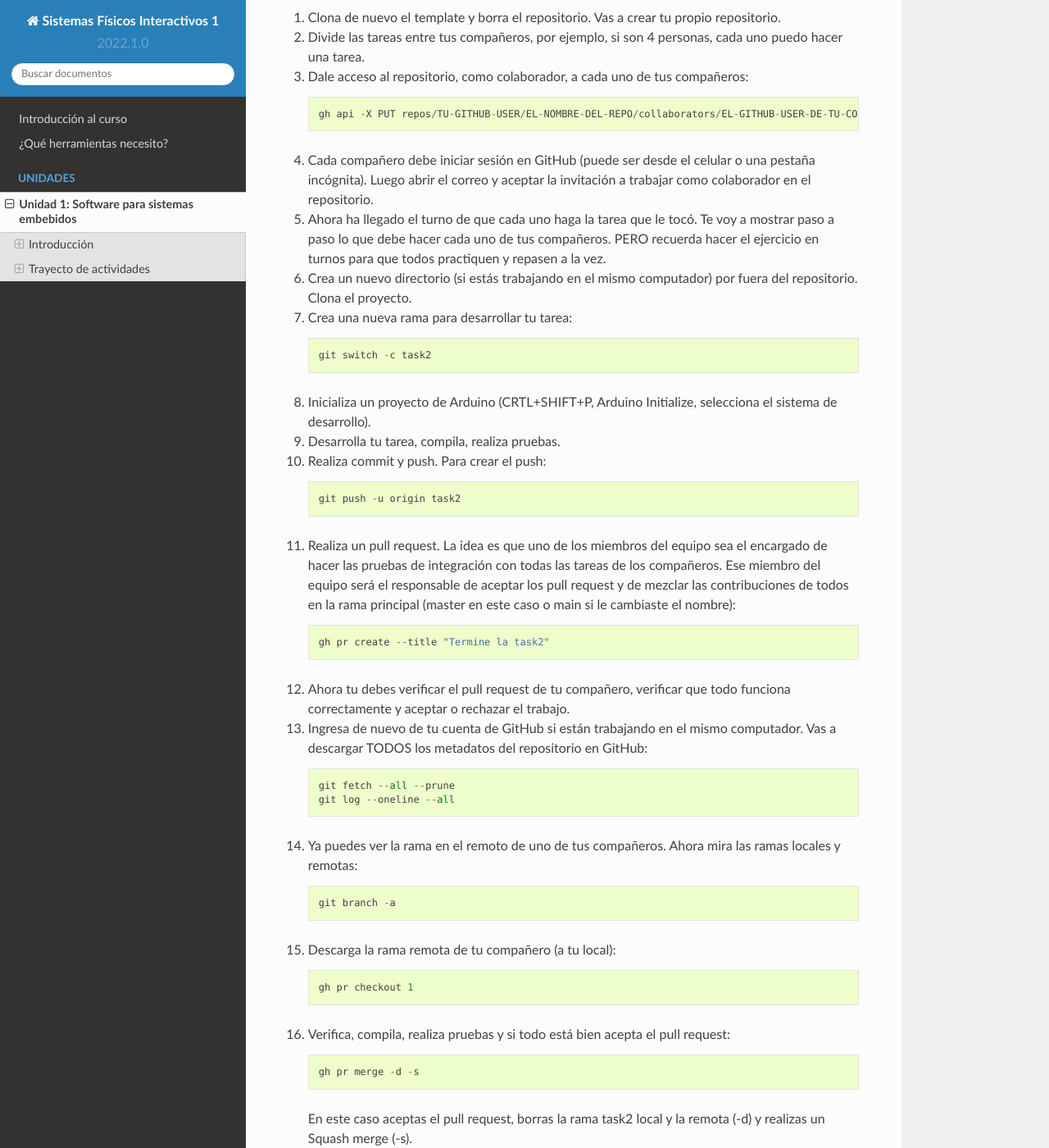
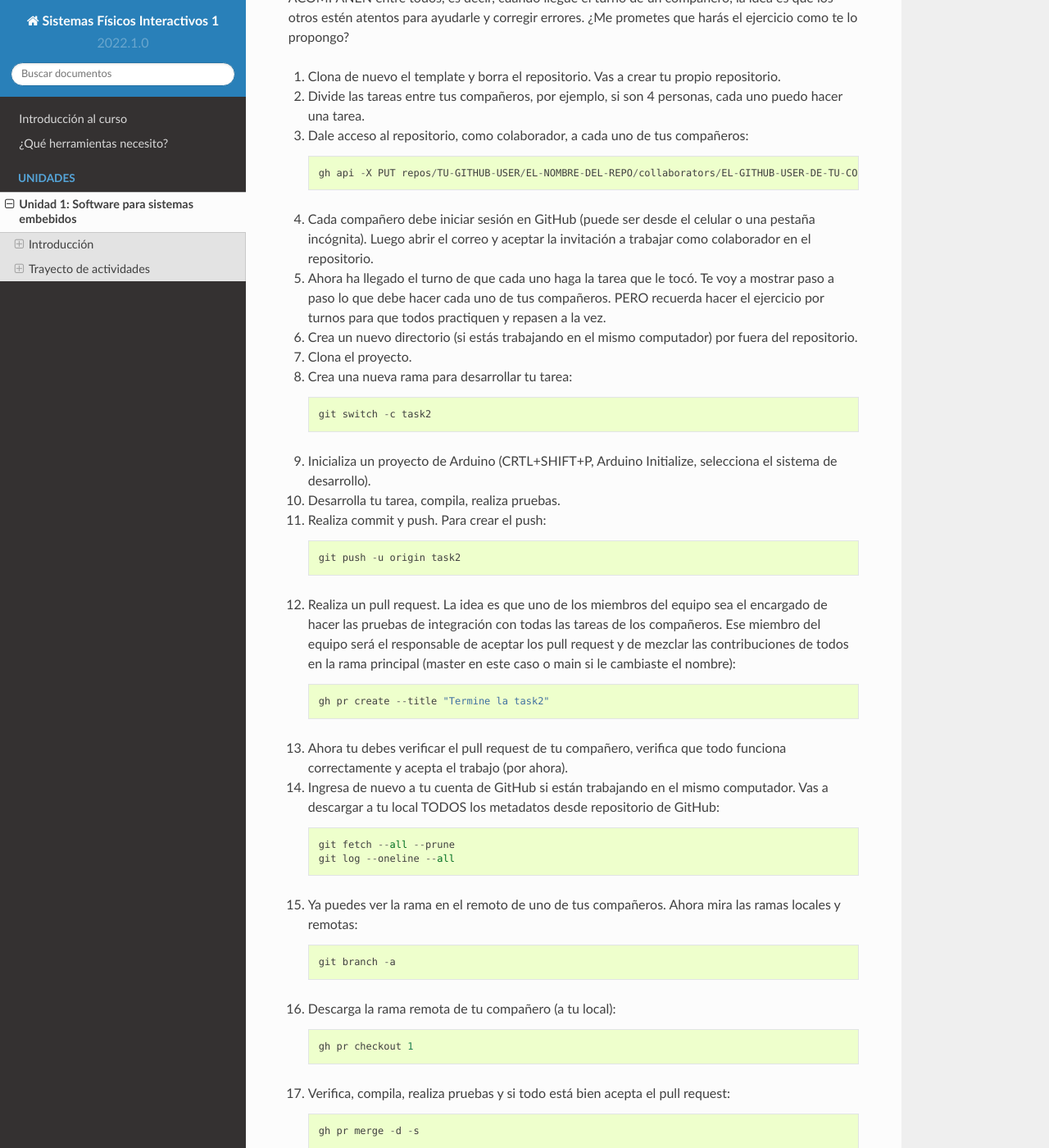
Before and after one commit to juanferfranco/SistemasFisicosInteractivos1, a Sphinx documentation site: the page built from docs/_unidad1/unidad1.rst, in a window 1280 px wide and 1400 px high, scrolled down 9868 px. Shown: the whole window at 82% size. Built offline with Sphinx 7.4.7 and the Read the Docs theme 2.0.0, drawn with Linux system fonts in a browser that asks for light colours; pages that are not in the unit, such as notebooks, are missing from menus; some of the changed text lies outside the part shown.

Commit message:
Minor fixes before publish

```diff
--- a/docs/_unidad1/unidad1.rst
+++ b/docs/_unidad1/unidad1.rst
@@ -384,8 +384,9 @@ que deberás hacer es dividirlo por tareas.
   }
 
 Luego, cada tarea estará compuesta de un archivo .h y un archivo cpp.
-En el archivo .h publicarás el API de tu tarea, es decir, el nombre
-del método. En el archivo .cpp estará la implementación.
+En el archivo .h publicarás el API de tu tarea, por ejemplo, el prototipo
+del método que define la tarea (el tipo de retorno, el tipo de los
+argumentos). En el archivo .cpp estará la implementación de la tarea en sí.
 
 Ejercicio 10: RETO
 ^^^^^^^^^^^^^^^^^^^^^^^
@@ -509,11 +512,13 @@ el ejercicio como te lo propongo?
 
 #. Ahora ha llegado el turno de que cada uno haga la tarea que le tocó. Te
    voy a mostrar paso a paso lo que debe hacer cada uno de tus compañeros. PERO
-   recuerda hacer el ejercicio en turnos para que todos practiquen y repasen
+   recuerda hacer el ejercicio por turnos para que todos practiquen y repasen
    a la vez.
 
 #. Crea un nuevo directorio (si estás trabajando en el mismo computador) por
-   fuera del repositorio. Clona el proyecto.
+   fuera del repositorio.
+
+#. Clona el proyecto.
 
 #. Crea una nueva rama para desarrollar tu tarea::
 
@@ -536,11 +541,12 @@ el ejercicio como te lo propongo?
 
     gh pr create --title "Termine la task2"
 
-#. Ahora tu debes verificar el pull request de tu compañero, verificar
-   que todo funciona correctamente y aceptar o rechazar el trabajo.
+#. Ahora tu debes verificar el pull request de tu compañero, verifica
+   que todo funciona correctamente y acepta el trabajo (por ahora).
 
-#. Ingresa de nuevo de tu cuenta de GitHub si están trabajando en el mismo
-   computador. Vas a descargar TODOS los metadatos del repositorio en GitHub::
+#. Ingresa de nuevo a tu cuenta de GitHub si están trabajando en el mismo
+   computador. Vas a descargar a tu local TODOS los metadatos
+   desde repositorio de GitHub::
 
     git fetch --all --prune
     git log --oneline --all
@@ -559,8 +565,8 @@ el ejercicio como te lo propongo?
 
     gh pr merge -d -s
 
-   En este caso aceptas el pull request, borras la rama
-   task2 local y la remota (-d) y realizas un Squash merge (-s).
+   Te explico qué hace el comando. Acepta el pull request (merge), borra
+   la rama task2 local y la remota (-d) y realiza un Squash merge (-s).
 
 #. Verifica que todo quedó bien::
 
```
Also changed, not shown: other parts of docs/_unidad1/unidad1.rst (+6 -4 lines).
